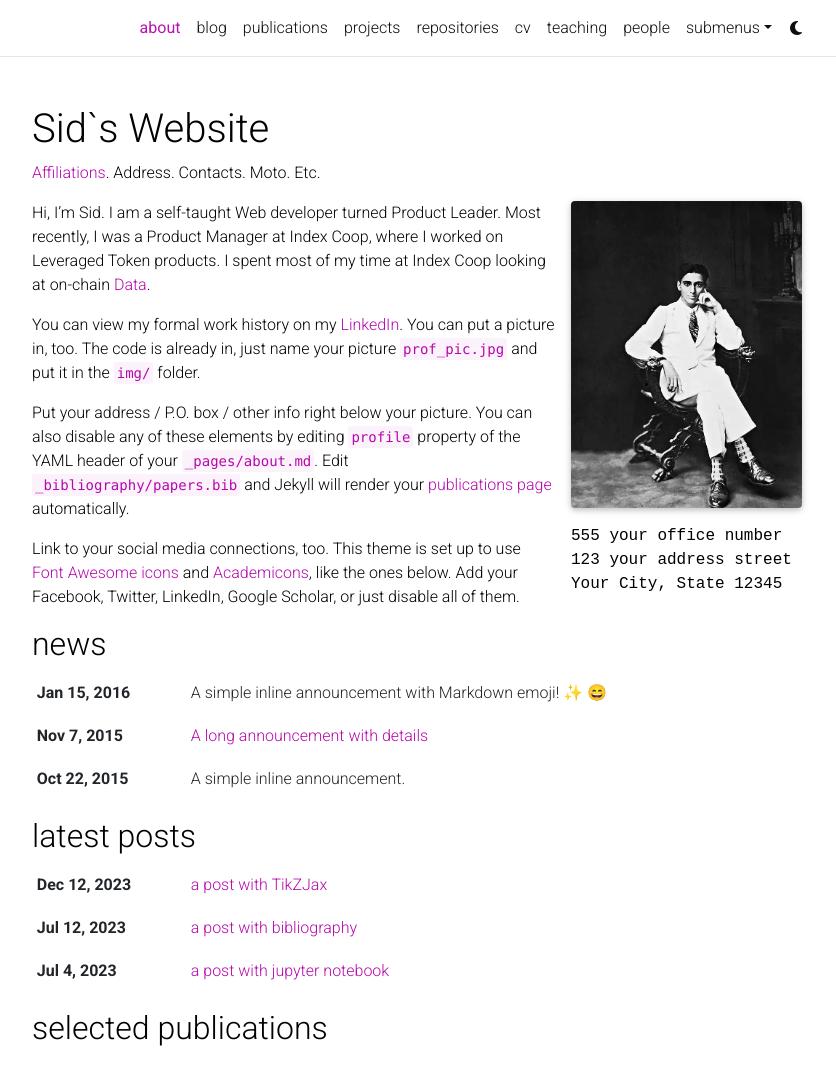
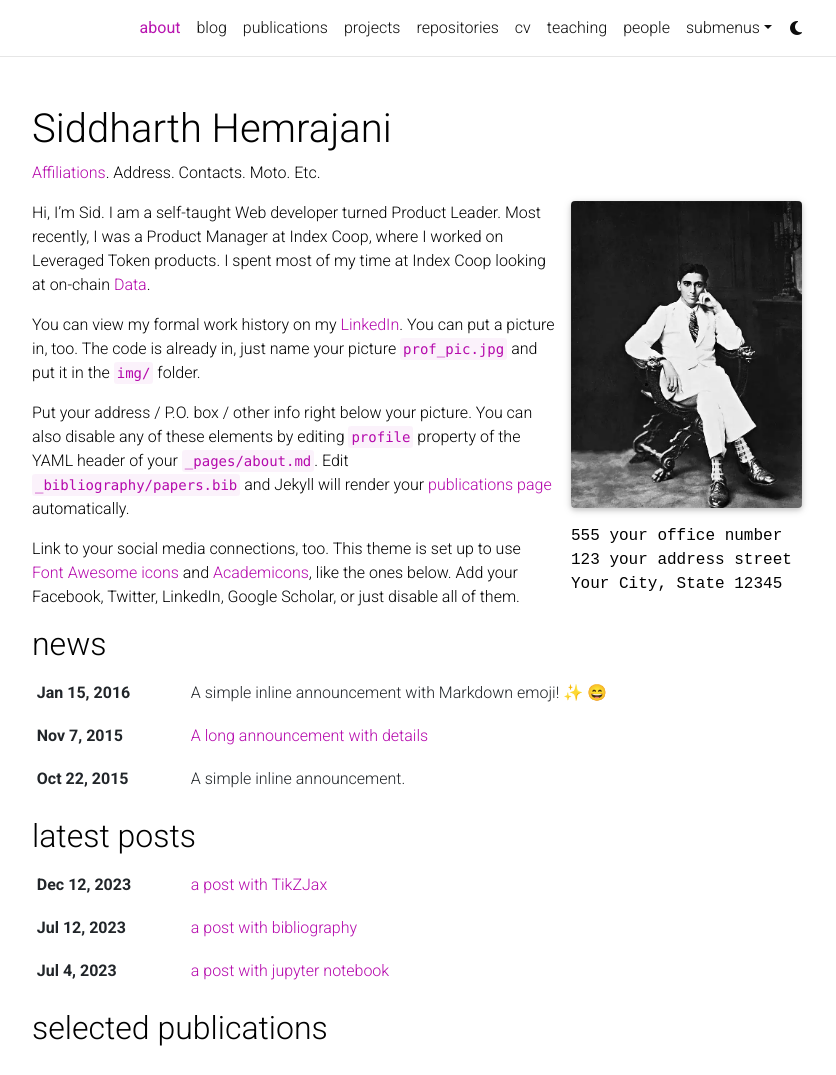
Before and after one commit to Sidheartx/Sidheartx.github.io, a Jekyll site: the page built from _pages/about.md, in a window 1280 px wide and 1364 px high, cut to the strip 0-1075 px from the top of the window. Shown: the whole strip, without its empty margins (223-1059 px from the left). Built offline with Jekyll 4.4.1, drawn with Linux system fonts in a browser that asks for light colours; full-size pictures stand in for the smaller copies a plugin makes; emoji names are drawn with the system emoji font; comment, search, counter and statistics services are not loaded; a style sheet for code colours, icons or effects is not loaded.

Commit message:
Update _config.yml

```diff
--- a/_config.yml
+++ b/_config.yml
@@ -2,7 +2,7 @@
 # Site settings
 # -----------------------------------------------------------------------------
 
-title: Sid`s Website # the website title (if blank, full name will be used instead)
+title: Siddharth Hemrajani # the website title (if blank, full name will be used instead)
 first_name: Sid
 middle_name: S.
 last_name: Hemrajani
```
